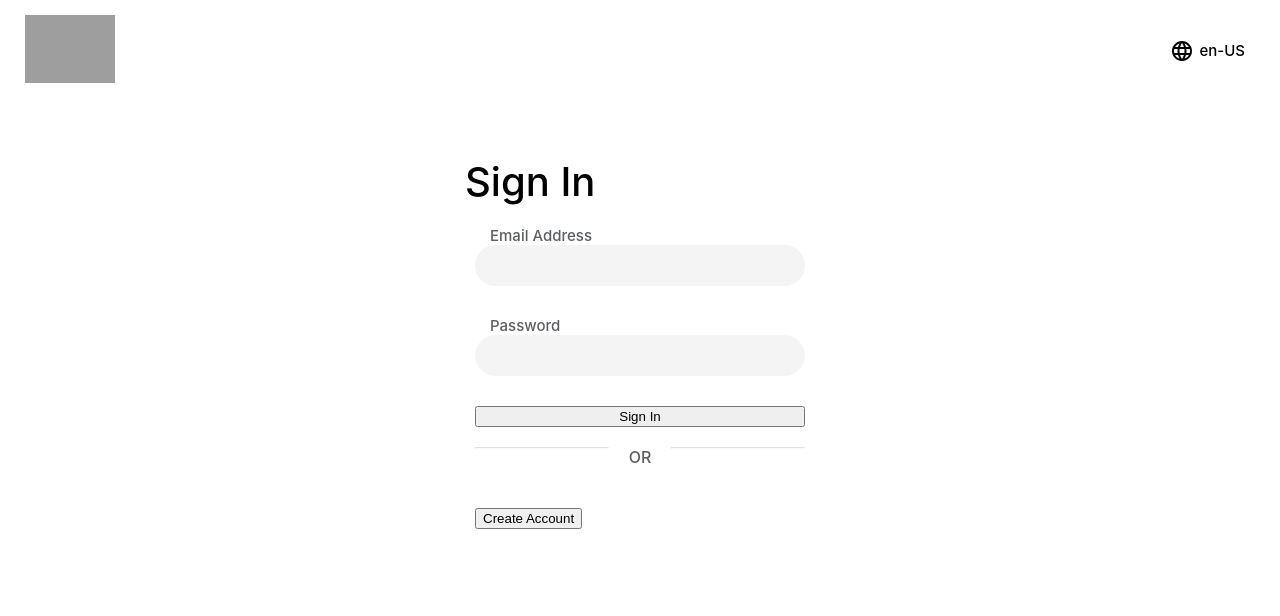
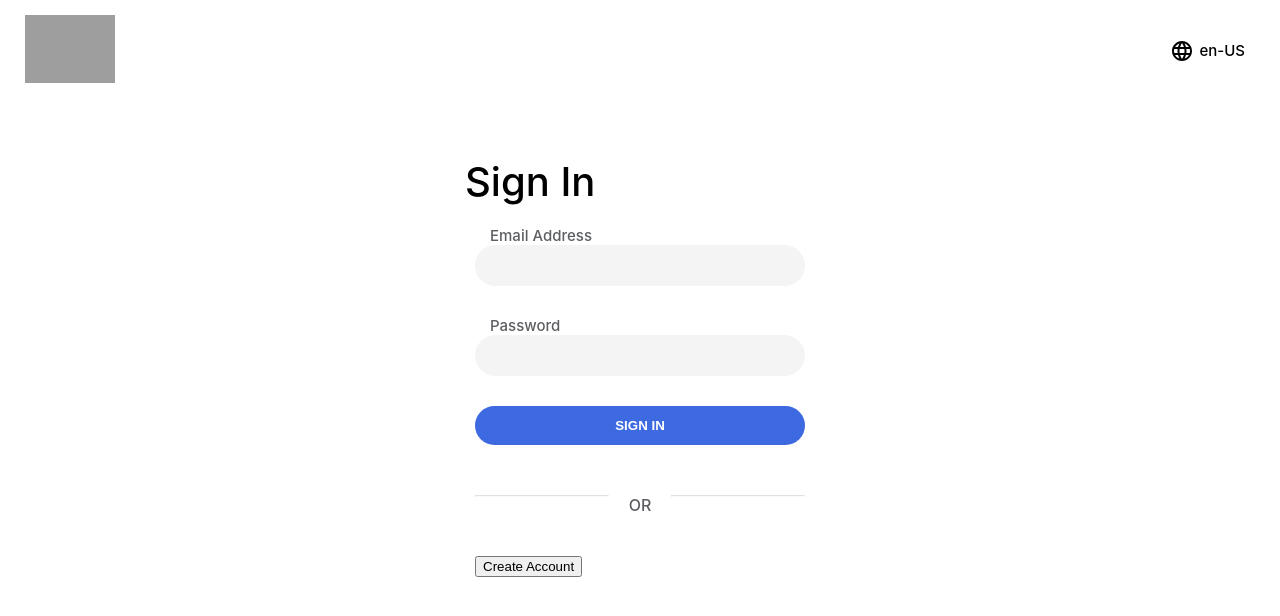
Before and after one commit to agalloch88/TeslaSite, a React (Create React App) app: page /login in a window 1280 px wide. Shown: the top 616 px of the page. Built offline with nearby package versions, Linux system fonts and the light colour scheme; grey boxes are pictures that could not be loaded.

Commit message:
style ButtonPrimary

```diff
--- a/src/ButtonPrimary.css
+++ b/src/ButtonPrimary.css
@@ -0,0 +1,17 @@
+.buttonPrimary {
+    background-color: #3e6ae1;
+    border: none;
+    border-radius: 50px;
+    color: white;
+    cursor: pointer;
+    font-weight: bold;
+    margin-bottom: 30px;
+    outline: none;
+    padding: 12px 40px;
+    text-transform: uppercase;
+    transition: all 0.4s
+}
+
+.buttonPrimary:hover {
+    background-color: #3457b1;
+}
```
